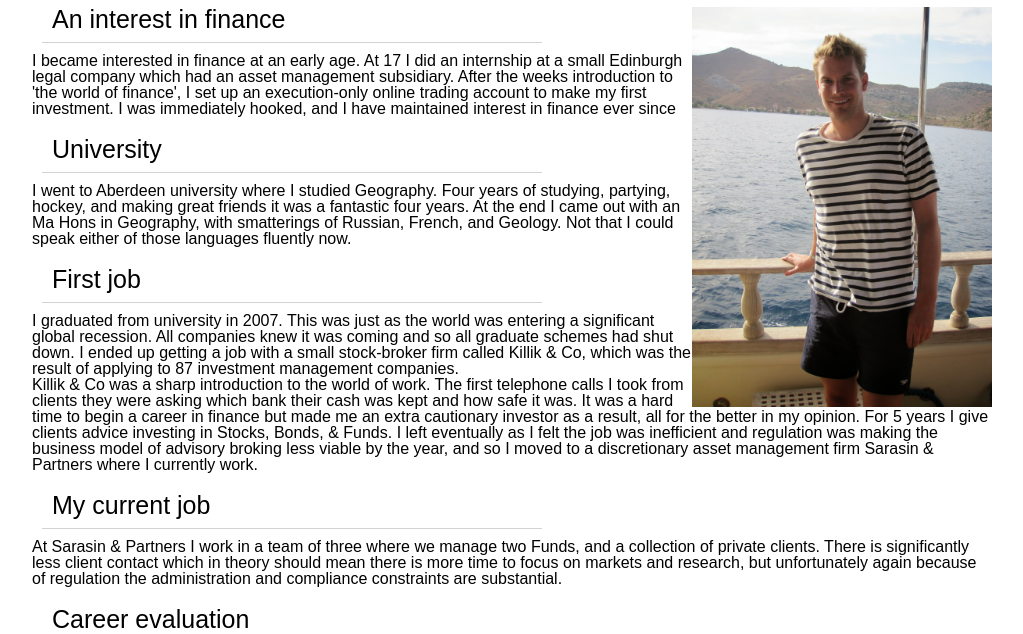
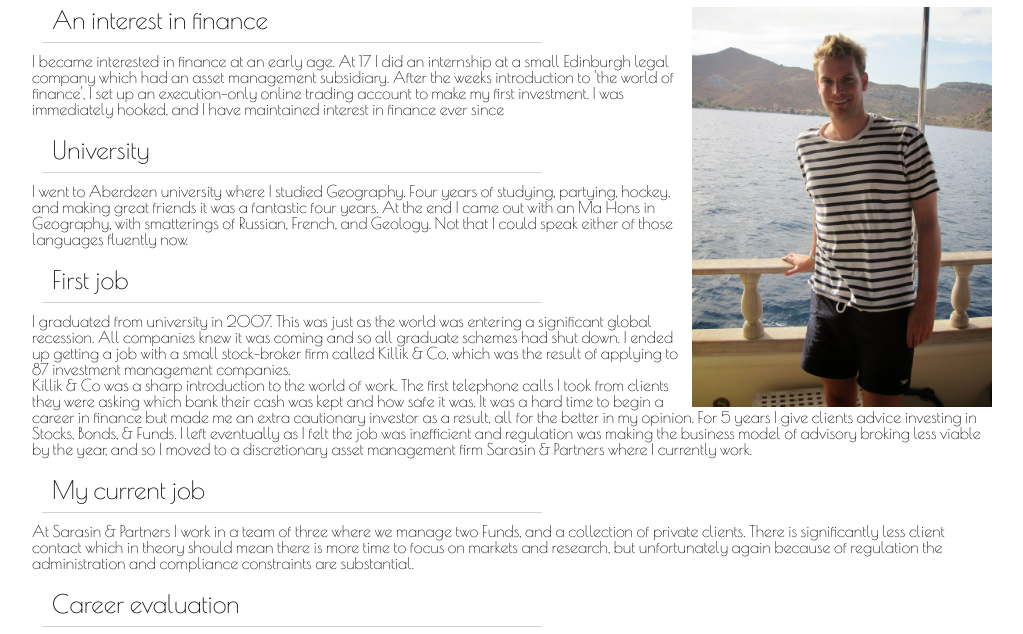
Before and after one commit to samyounger/samyounger.co.uk, a plain HTML site: page index.html in a window 1280 px wide. Shown: the part 117-751 px from the top of the page, without its empty margins (128-1151 px from the left). Drawn offline with nearby package versions, Linux system fonts and the light colour scheme.

Commit message:
small modification to index.html

```diff
--- a/index.html
+++ b/index.html
@@ -5,7 +5,7 @@
 	<title>Sam's Profile</title>
 	<link rel="stylesheet" href="css/reset.css">
 	<link rel="stylesheet" href="css/style.css">
-	<!-- <link href='https://fonts.googleapis.com/css?family=Poiret+One' rel='stylesheet' type='text/css'> -->
+	<link href='https://fonts.googleapis.com/css?family=Poiret+One' rel='stylesheet' type='text/css'>
 </head>
 <body>
 	<header>
```
